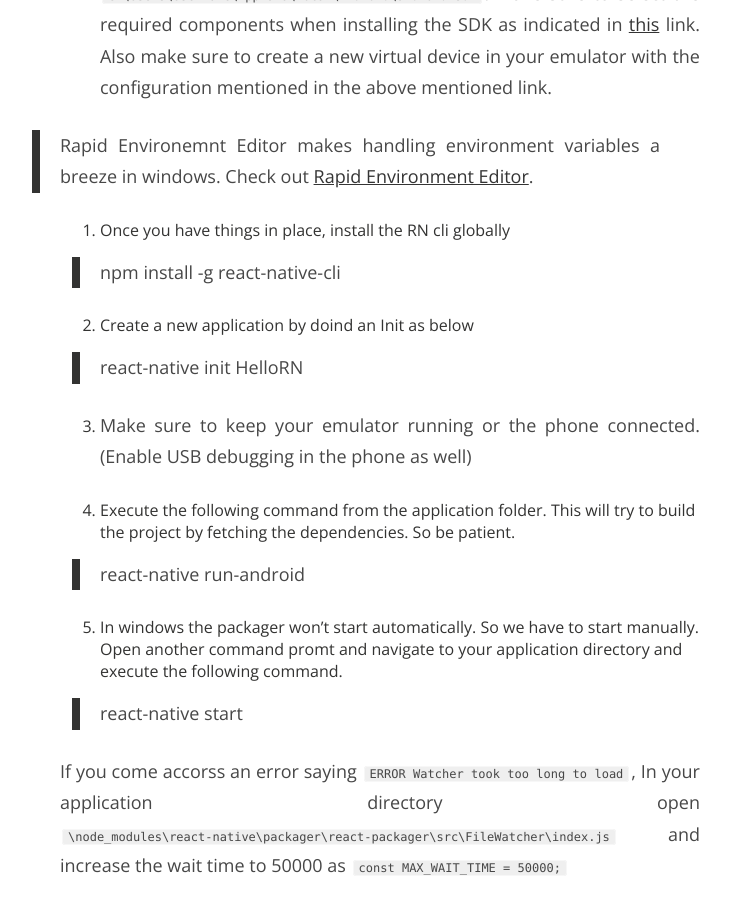
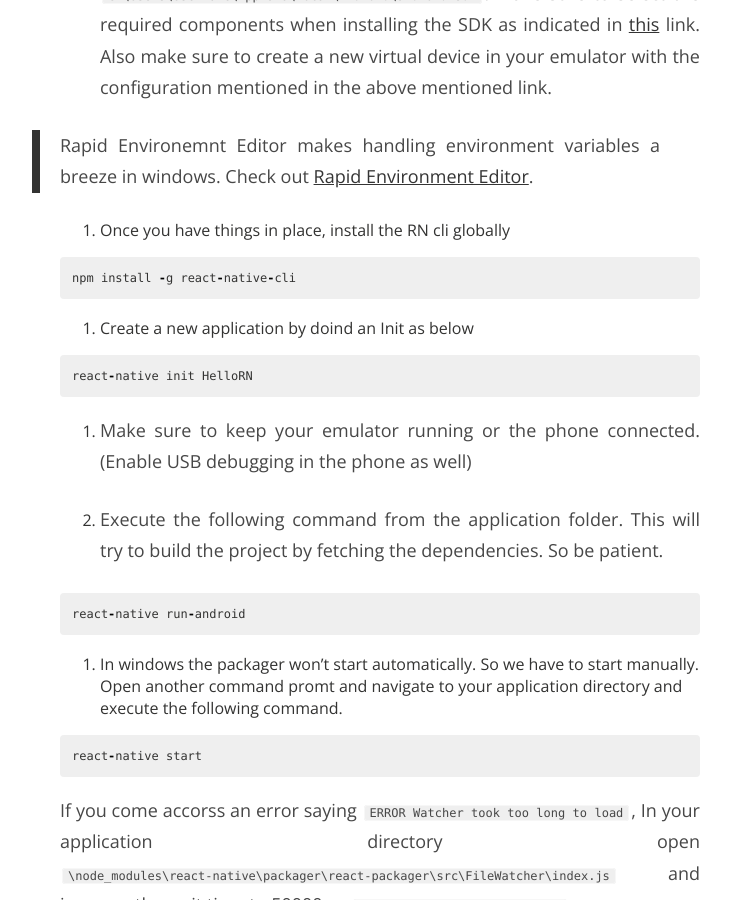
Before and after one commit to Raathigesh/Raathigesh.github.io, a Jekyll site: the page built from _posts/2015-12-16-Getting-Android-App-Running-With-React-Native-On-Windows.md, in a window 1280 px wide and 900 px high, scrolled down 489 px. Shown: the whole window, without its empty margins (260-991 px from the left). Built offline with Jekyll 4.4.1, drawn with Linux system fonts in a browser that asks for light colours; nearby versions of some CDN libraries; comment, search, counter and statistics services are not loaded.

Commit message:
Updated 2015-12-16-Getting-Android-App-Running-With-React-Native-On-Windows.md

```diff
--- a/_posts/2015-12-16-Getting-Android-App-Running-With-React-Native-On-Windows.md
+++ b/_posts/2015-12-16-Getting-Android-App-Running-With-React-Native-On-Windows.md
@@ -20,18 +20,26 @@
 >Rapid Environemnt Editor makes handling environment variables a breeze in windows. Check out [Rapid Environment Editor](http://www.rapidee.com/en/about).
 
 3. Once you have things in place, install the RN cli globally
-> npm install -g react-native-cli
+{% highlight javascript %}
+npm install -g react-native-cli
+{% endhighlight %}
 
 4. Create a new application by doind an Init as below
-> react-native init HelloRN
+{% highlight javascript %}
+react-native init HelloRN
+{% endhighlight %}
 
 5. Make sure to keep your emulator running or the phone connected. (Enable USB debugging in the phone as well)
 
 6. Execute the following command from the application folder. This will try to build the project by fetching the dependencies. So be patient.
-> react-native run-android
+{% highlight javascript %}
+react-native run-android
+{% endhighlight %}
 
 7. In windows the packager won't start automatically. So we have to start manually. Open another command promt and navigate to your application directory and execute the following command.
-> react-native start
+{% highlight javascript %}
+react-native start
+{% endhighlight %}
 
 If you come accorss an error saying `ERROR Watcher took too long to load`, In your application directory open `\node_modules\react-native\packager\react-packager\src\FileWatcher\index.js` and increase the wait time to 50000 as `const MAX_WAIT_TIME = 50000;`
 
```
